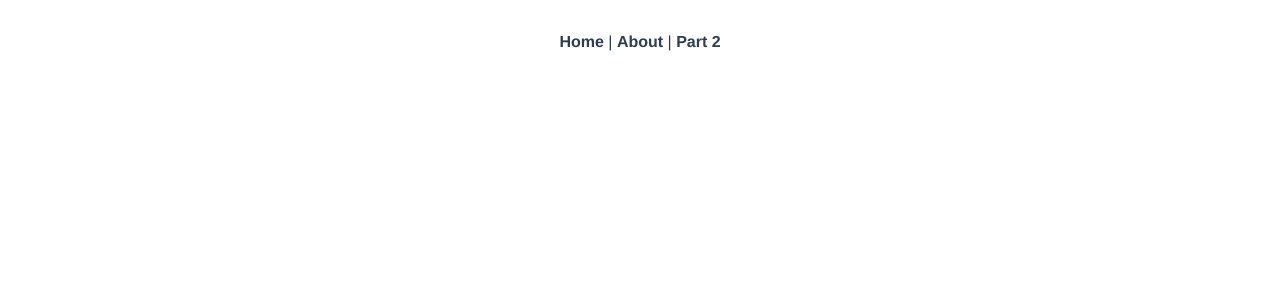
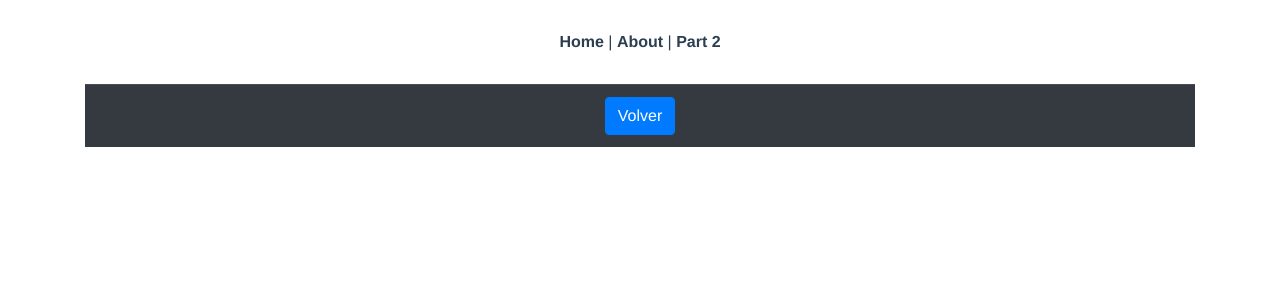
Before and after one commit to marcelobettini/tp_final, a Vue app: page /tableFiltered in a window 1280 px wide. Shown: the top 300 px of the page. Built offline with nearby package versions, Linux system fonts and the light colour scheme.

Commit message:
pruebas con botón 'VOLVER'

```diff
--- a/src/components/tableFiltered.vue
+++ b/src/components/tableFiltered.vue
@@ -1,15 +1,38 @@
 <template>
-  <div>
-    <h3 v-for="item in arreglo" :key="item.id">{{ item }}</h3>
+  <div class="container">
+    <table class="table table-dark">
+      <tbody>
+        <tr v-for="item in arreglo" :key="item.id">
+          <td>{{ item.id }}</td>
+          <td>{{ item.item }}</td>
+          <td>{{ item.marca }}</td>
+          <td>{{ item.presentacion }}</td>
+          <td>$ {{ item.precio }}</td>
+          <td>{{ item.stock }}</td>
+        </tr>
+      </tbody>
+      <tfoot>
+        <td colspan="6">
+          <button class="btn btn-primary" @click="btnClick">Volver</button>
+        </td>
+      </tfoot>
+    </table>
   </div>
 </template>
 <script>
+
+
 export default {
   props: {
     arreglo: {
       type: Array,
-      required: true
+      required: true,
     },
+  },
+  methods: {
+    btnClick() {
+      this.$router.push("name: tableProducts" )
+    }
   },
 };
 </script>
--- a/src/components/tableProducts.vue
+++ b/src/components/tableProducts.vue
@@ -197,7 +197,7 @@ export default {
         );
       }
       this.$router.push({
-        name: "/tableFiltered",
+        name: "tableFiltered",
         params: { arreglo: this.productsFiltered },
       });
     },
--- a/src/router/index.js
+++ b/src/router/index.js
@@ -53,7 +53,7 @@ const routes = [
   },
   {
     path: '/tableFiltered',
-    name: '/tableFiltered',
+    name: 'tableFiltered',
     component: tableFiltered,
     props: true
   }
```
